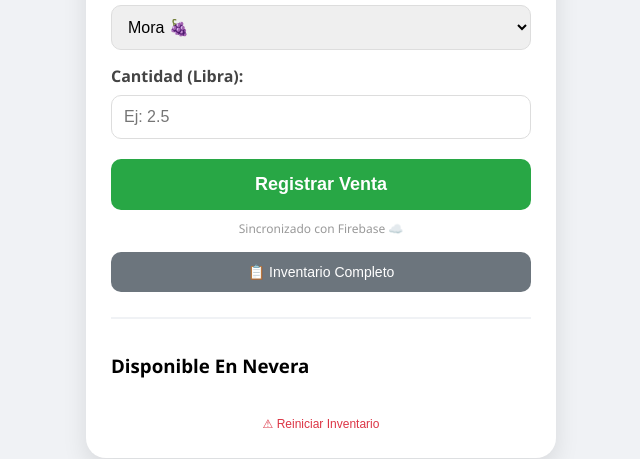
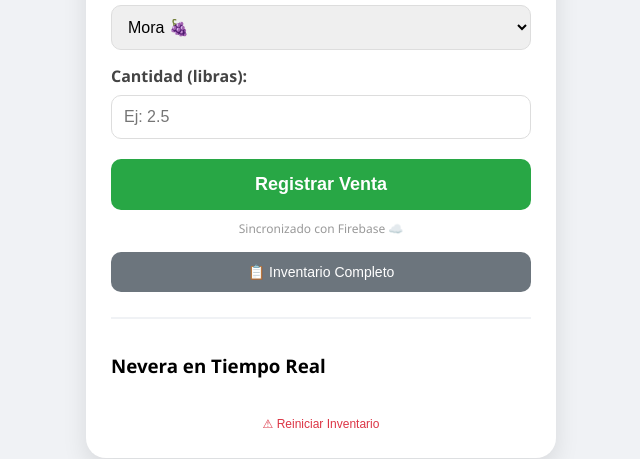
Before and after one commit to juancho-rey96/pulpa-app, a plain HTML site: page index.html in a window 1280 px wide. Both pictures are taken after a click on the button "📋 Inventario Completo". Shown: the part 206-665 px from the top of the page, 319-959 px from the left. Drawn offline with Linux system fonts and the light colour scheme; no server answers.

Commit message:
Add files via upload

```diff
--- a/index.html
+++ b/index.html
@@ -43,7 +43,7 @@
             <option value="Tomate de Árbol">Tomate de Árbol 🍅</option>
         </select>
 
-        <label>Cantidad (Libra):</label>
+        <label>Cantidad (libras):</label>
         <input type="number" id="cantidad" placeholder="Ej: 2.5" step="0.1">
 
         <button class="btn-guardar" onclick="guardar()">Registrar Venta</button>
@@ -52,7 +52,7 @@
         <button class="btn-historial" onclick="toggleHistorial()">📋 Inventario Completo</button>
 
         <div id="seccionHistorial">
-            <h3>Disponible En Nevera</h3>
+            <h3>Nevera en Tiempo Real</h3>
             <table id="tablaInventario"></table>
             <button onclick="reiniciarTodo()" style="width:100%; background:none; color:#dc3545; border:none; margin-top:20px; cursor:pointer; font-size:12px;">⚠ Reiniciar Inventario</button>
         </div>
@@ -131,7 +131,7 @@
 
         function reiniciarTodo() {
             if(confirm("¿Quieres restablecer el inventario inicial en la nube?")) {
-                db.ref('inventario').set({ "Mora": 0, "Pera": 0, "Mango": 0, "Durazno": 8, "Guayaba": 20, "Lulo": 5, "Fresa": 12, "Tomate de Árbol": 10 });
+                db.ref('inventario').set({ "Mora": 10, "Pera": 10, "Mango": 15, "Durazno": 8, "Guayaba": 20, "Lulo": 5, "Fresa": 12, "Tomate de Árbol": 10 });
             }
         }
     </script>
```
